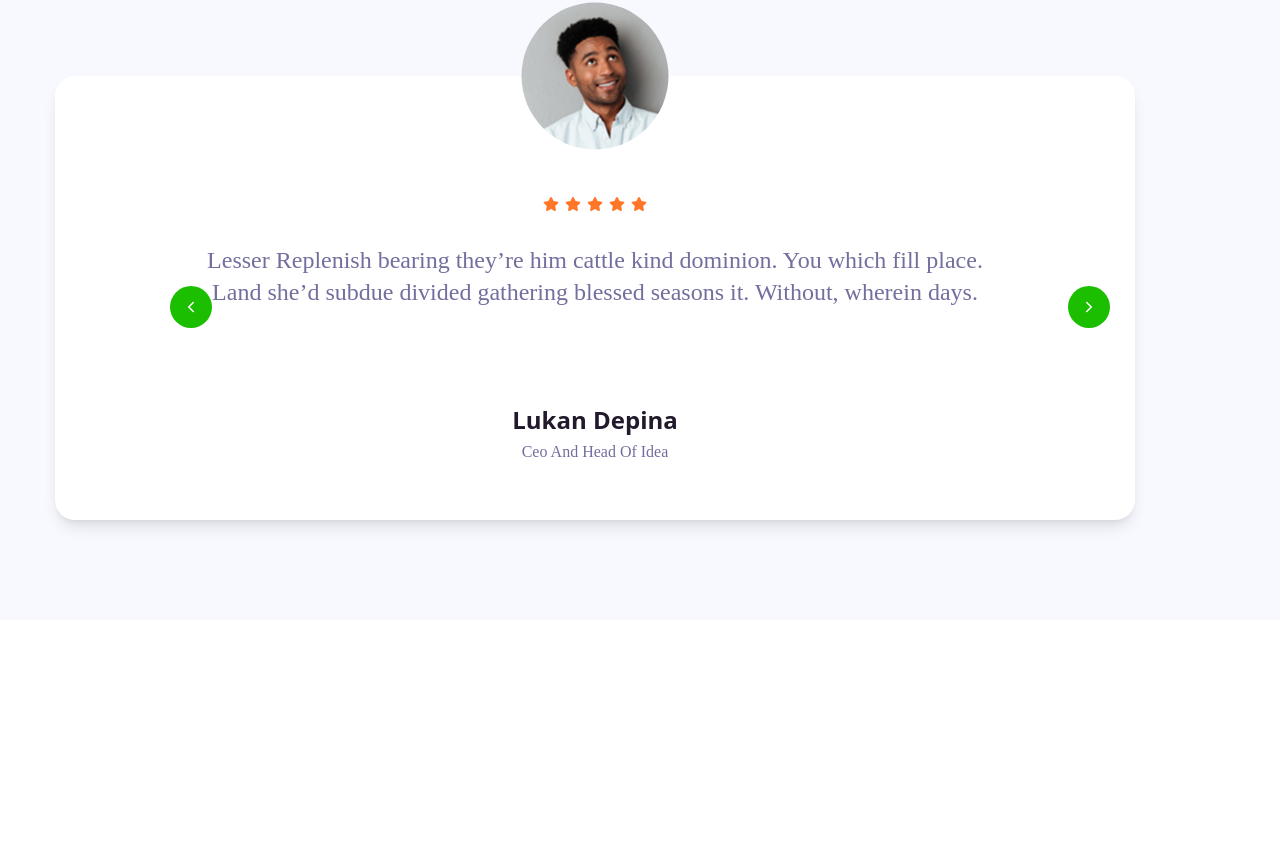
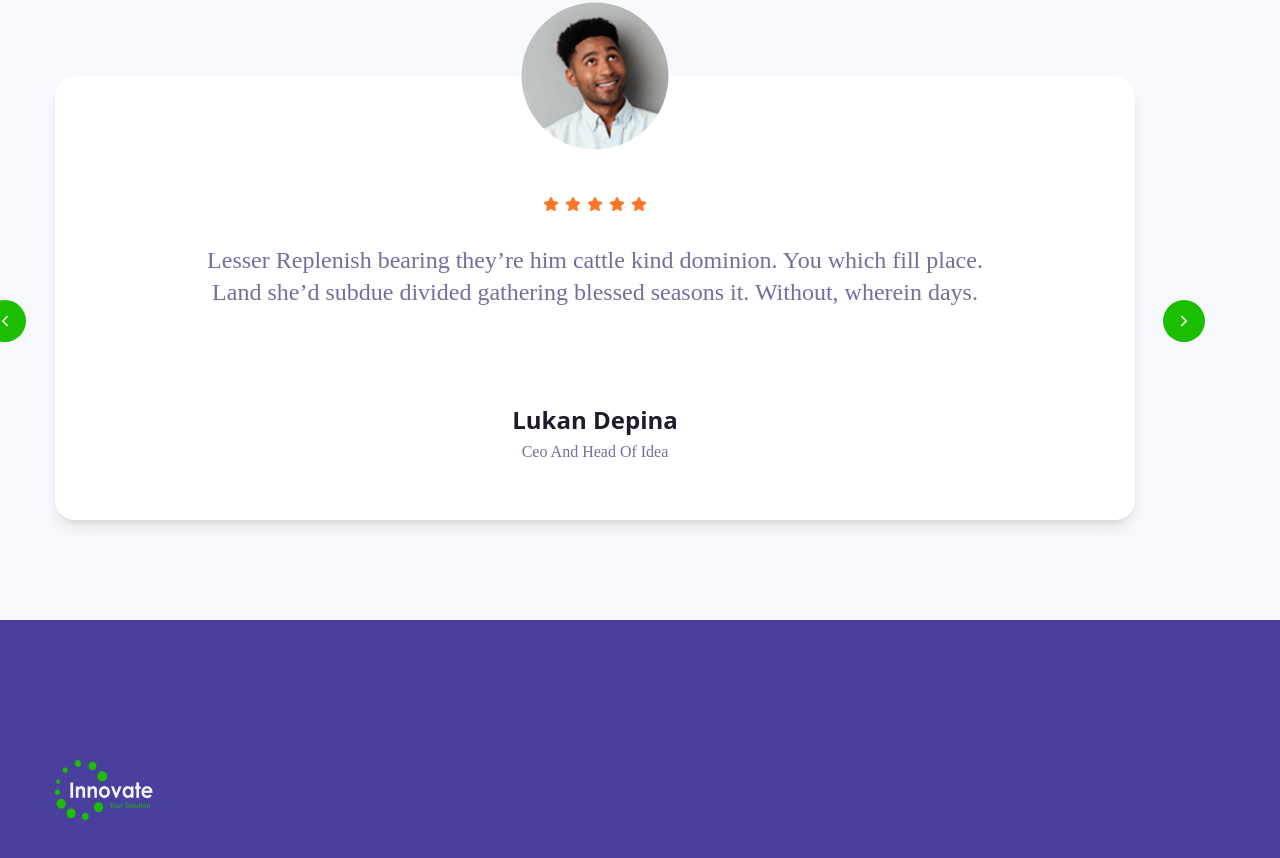
Before and after one commit to chandanDas991/Innovate, a React (Vite) app: page / in a window 1280 px wide. Shown: the part 4189-5047 px from the top of the page. Before the commit the page ends 4809 px from the top, so only its background shows below. Built offline with nearby package versions, Linux system fonts and the light colour scheme; a web font is replaced by a local one.

Commit message:
add AboutLayout section

```diff
--- a/src/layouts/AboutLayout.jsx
+++ b/src/layouts/AboutLayout.jsx
@@ -10,8 +10,8 @@ import { IoIosArrowBack, IoIosArrowForward } from 'react-icons/io'
 
 const AboutLayout = () => {
   return (
-    <section className='relative py-[100px] bg-[#F8F8FF]'>
-      <Container>
+    <section className='py-[100px] bg-[#F8F8FF]'>
+      <Container className='relative'>
         <Heading className='text-center pb-[152px]' text="What The People Thinks About Us"/>
       <div className='relative w-[1080px] pb-[56px] bg-white rounded-[20px] shadow-lg'>
 
@@ -29,18 +29,16 @@ const AboutLayout = () => {
             <h5 className='text-2xl text-[#221A2C] font-bold font-opne text-center'>Lukan Depina</h5>
             <p className='text-base text-[#726E9E] font-normal font-paprika text-center pt-1'>Ceo And Head Of Idea</p>
       </div>
-      </Container>
-      <div className='absolute top-[510px] left-[170px] flex w-[42px] h-[42px] bg-[#1BBF00] rounded-full justify-center items-center'>
+
+
+      <div className='absolute top-[424px] -left-[71px] flex w-[42px] h-[42px] bg-[#1BBF00] rounded-full justify-center items-center'>
       <IoIosArrowBack className='text-white'/>
       </div>
 
-      <div className='absolute top-[510px] right-[170px] flex w-[42px] h-[42px] bg-[#1BBF00] rounded-full justify-center items-center '>
+      <div className='absolute top-[424px] right-[20px] flex w-[42px] h-[42px] bg-[#1BBF00] rounded-full justify-center items-center '>
       <IoIosArrowForward className='text-white'/>
       </div>
-
-
-
-
+      </Container>
     </section>
   )
 }
--- /dev/null
+++ b/src/layouts/Footer.jsx
@@ -0,0 +1,24 @@
+import React from 'react'
+import Container from '../components/Container'
+import Flex from '../components/Flex'
+import Image from '../components/Image'
+import Logo from '../assets/Logo.png'
+
+const Footer = () => {
+  return (
+    <footer className='pt-[140px] pb-[50px] bg-[#48409C]'>
+        <Container>
+            <Flex>
+                <div className='w-2/5'>
+                <Image src={Logo}/>
+                </div>
+                <div className='w-1/5'></div>
+                <div className='w-1/5'></div>
+                <div className='w-1/5'></div>
+            </Flex>
+        </Container>
+    </footer>
+  )
+}
+
+export default Footer
--- a/src/pages/Home.jsx
+++ b/src/pages/Home.jsx
@@ -6,6 +6,7 @@ import Contact from '../layouts/Contact'
 import Service from '../layouts/Service'
 import Plan from '../layouts/Plan'
 import AboutLayout from '../layouts/AboutLayout'
+import Footer from '../layouts/Footer'
 
 const Home = () => {
   return (
@@ -17,6 +18,7 @@ const Home = () => {
         <Service/>
         <Plan/>
         <AboutLayout/>
+        <Footer/>
     </div>
   )
 }
```
